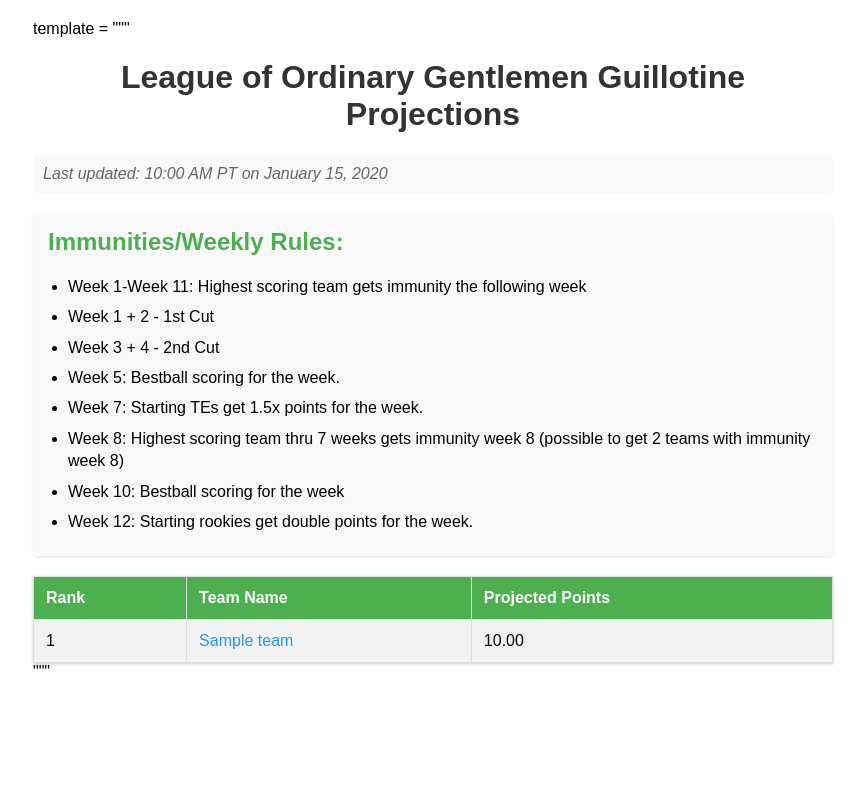
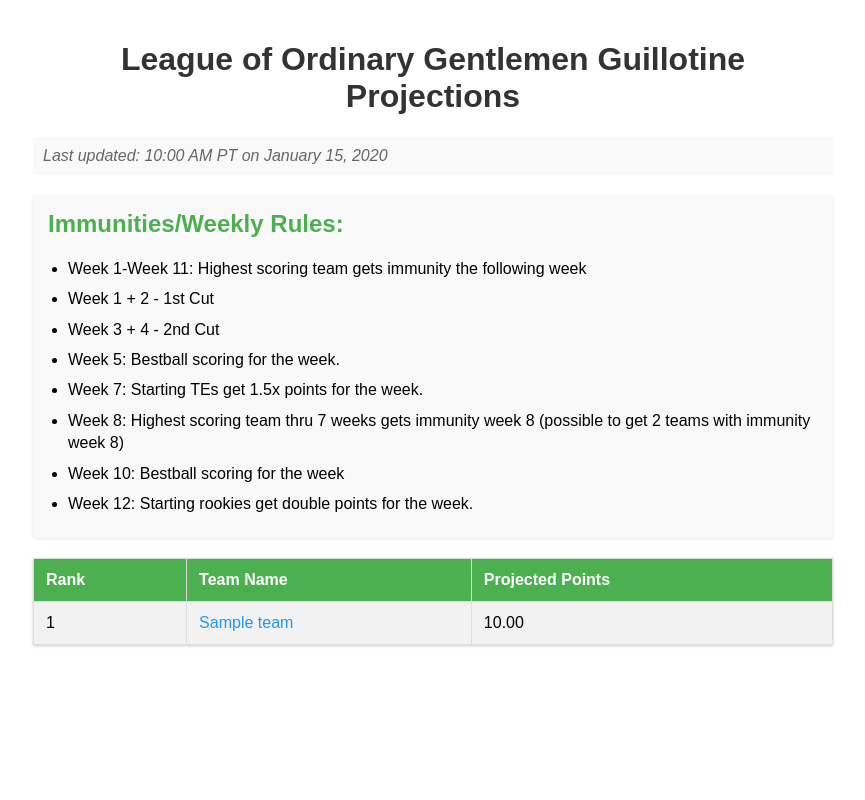
Before and after one commit to drtomaslight/LoOG-Guillotine-, a Flask app: template templates/rankings.html in a window 1280 px wide. Shown: the whole page, without its empty margins (207-1072 px from the left). Run offline with Flask 2, Linux system fonts and the light colour scheme; the template is opened without the code that fills it: most values are stand-ins (such as "Sample title", 1, 10 or a date in 2020).

Commit message:
Update rankings.html

```diff
--- a/templates/rankings.html
+++ b/templates/rankings.html
@@ -1,4 +1,3 @@
-        template = """
         <!DOCTYPE html>
         <html>
         <head>
@@ -114,4 +113,3 @@
             </table>
         </body>
         </html>
-        """
```
